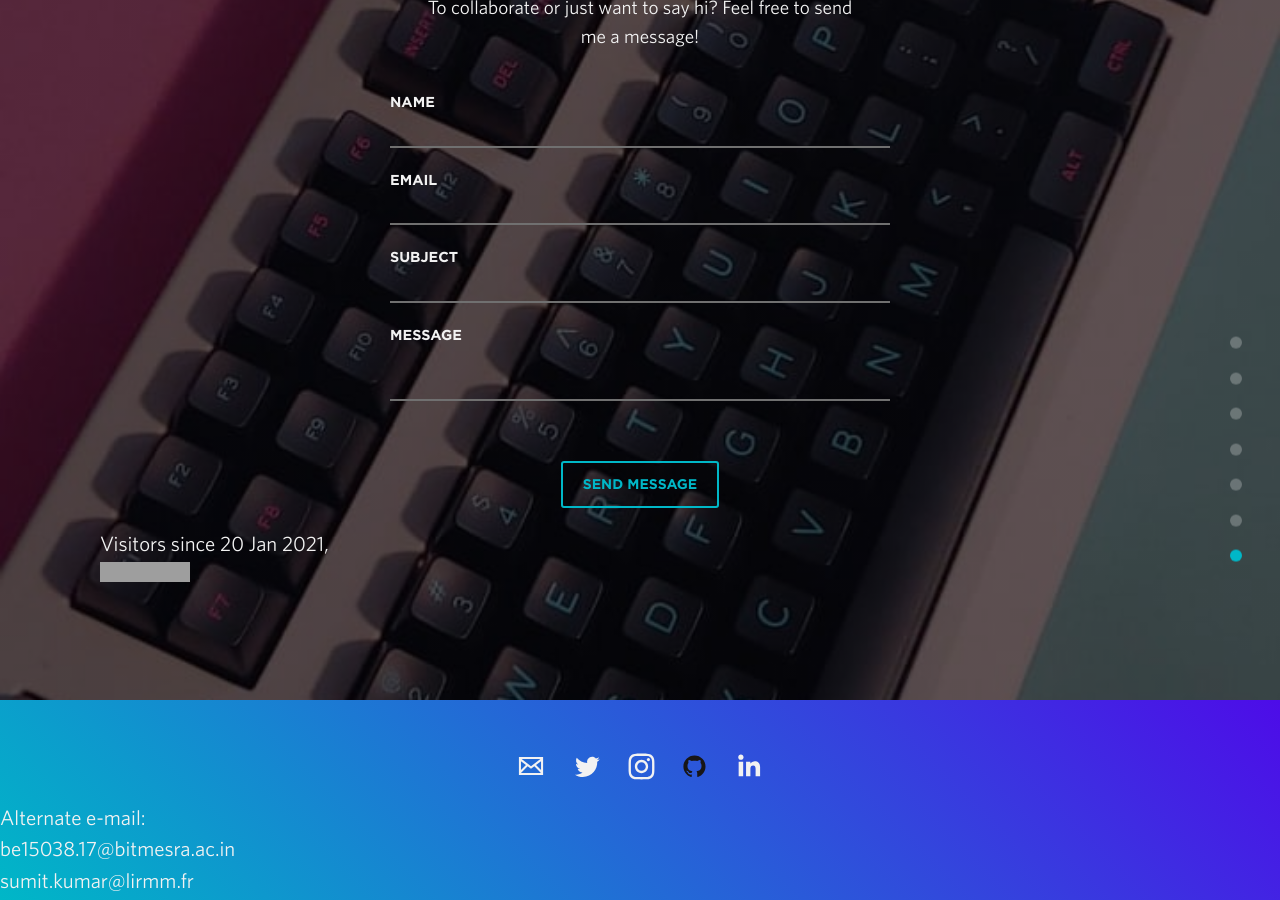
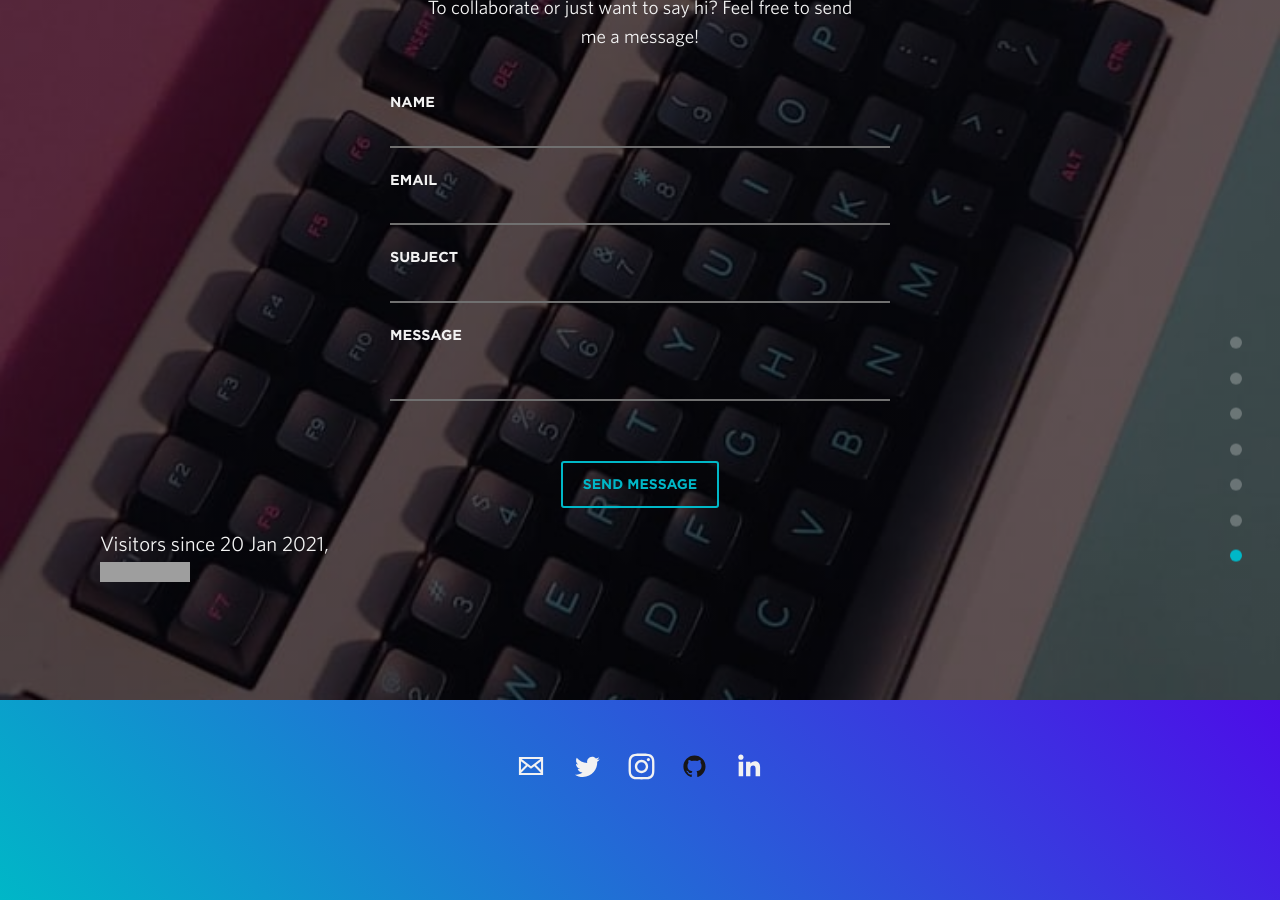
Before and after one commit to sumit6597/sumit6597.github.io, a Jekyll site: the page built from index.html, in a window 1280 px wide and 900 px high, scrolled down 9706 px. Built offline with Jekyll 4.4.1, drawn with Linux system fonts in a browser that asks for light colours; nearby versions of some CDN libraries; grey boxes are pictures that could not be loaded.

Commit message:
Update footer.html

```diff
--- a/_includes/footer.html
+++ b/_includes/footer.html
@@ -11,7 +11,6 @@
       <li class="soc-item"><a href="{{link.url}}" target="_blank" class="icon {{link.title}}" title="{{link.title}}"><img src="img/icons/{{link.title}}.svg" alt="{{link.title}}"></a></li>
       {% endfor %}
     </ul>
-    <p>Alternate e-mail: <br> be15038.17@bitmesra.ac.in <br>sumit.kumar@lirmm.fr
   <!--  <div class="copyright-wrapper center">
       <p>&copy;&nbsp;&nbsp;{{site.name}} 2020</p>
     </div> -->
```
